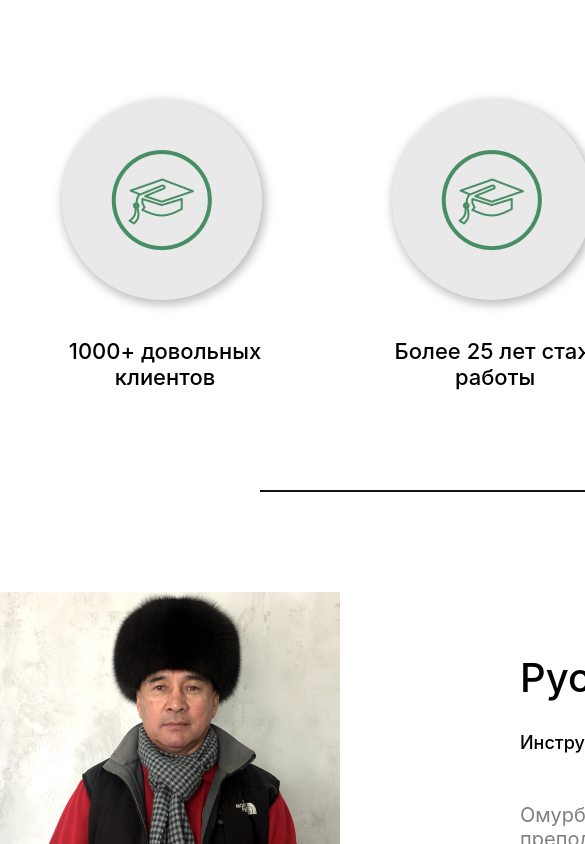
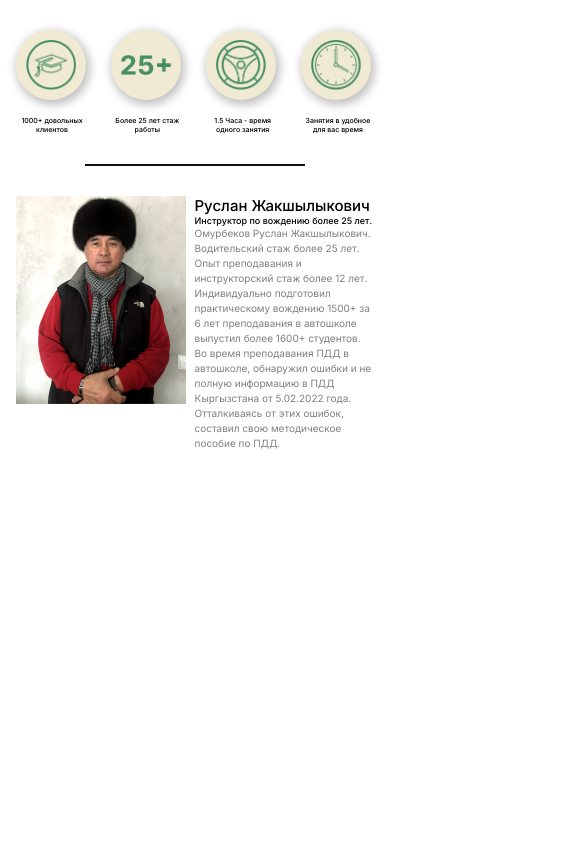
Before and after one commit to Azi-jsProger/Team-C_projects, a React (Create React App) app: page / in a window 390 px wide. Shown: the top 844 px of the page, 585 px wide, since content can reach past the window. Built offline with nearby package versions, Linux system fonts and the light colour scheme; no server answers.

Commit message:
adaptive

```diff
--- a/package.json
+++ b/package.json
@@ -7,6 +7,7 @@
     "@testing-library/react": "^13.4.0",
     "@testing-library/user-event": "^13.5.0",
     "axios": "^1.7.2",
+    "framer-motion": "^11.2.10",
     "react": "^18.3.1",
     "react-dom": "^18.3.1",
     "react-scripts": "5.0.1",
--- a/src/Sections/Second-Section/SecondSEC.jsx
+++ b/src/Sections/Second-Section/SecondSEC.jsx
@@ -3,11 +3,13 @@ import Card from "../../components/Card/Card";
 import {ADVANTAGES_DATA} from "../../constants/adventage";
 import './style.css'
 import father from '../../assets/img/father.png'
+import {motion} from "framer-motion";
 
 const SecondSec = () => {
     return (
         <div className='second-sec'>
             <div className="container">
+
                 <div className='flex'>
                     {ADVANTAGES_DATA.map((item, idx) => {
                         return (
@@ -20,15 +22,24 @@ const SecondSec = () => {
                         )
                     })}
                 </div>
-                <hr/>
+
+                <motion.hr
+                    initial={{ x: -300}}
+                    animate={{ x:0}}
+                    transition={{ duration: 0.5 }}
+                />
+
                 <div className="info">
-
-                    <img className='father' src={father} alt=""/>
-
+                    <motion.img
+                        initial={{ opacity: 0, scale: 0.5 }}
+                        animate={{ opacity: 1, scale: 1 }}
+                        transition={{ duration: 0.5 }}
+                        className='father'
+                        src={father}
+                    />
                     <div className="text">
 
                         <h1 className='name'>Руслан Жакшылыкович</h1>
-
                         <h4 className='detail'>Инструктор по вождению более 25 лет.</h4>
 
                         <p className='description'>
--- a/src/Sections/Second-Section/style.css
+++ b/src/Sections/Second-Section/style.css
@@ -15,18 +15,18 @@ hr {
 
 .name {
     font-size: 40px;
-    margin-bottom: 30px;
 }
 
 .detail {
     font-size: 18px;
-    margin-bottom: 50px;
+    margin: 30px 0 50px 0;
 }
 
 .description {
     font-size: 20px;
     font-weight: 400;
     color: #00000080;
+    line-height: 30px;
 }
 
 .father {
@@ -47,3 +47,53 @@ hr {
     flex-direction: column;
     justify-content: center;
 }
+
+@media screen and (max-width: 391px){
+    .container {
+        max-width: 359px;
+        margin: 0 auto;
+    }
+
+    .flex {
+        display: flex;
+        justify-content: space-between;
+    }
+
+    hr {
+        width: 220px;
+        margin: 30px auto;
+    }
+
+    .father {
+        width: 170px;
+        height: 208px;
+    }
+
+    .info {
+        display: flex;
+        align-items: start;
+    }
+
+    .text {
+        width: 180px;
+        height: 255px;
+    }
+
+    .second-sec {
+        margin: 30px 0 ;
+    }
+
+    .name {
+        font-size: 15px;
+    }
+
+    .detail {
+        font-size: 9px;
+        margin: 0;
+    }
+
+    .description {
+        font-size: 10px;
+        line-height: 15px;
+    }
+}
--- a/src/components/Card/Card.jsx
+++ b/src/components/Card/Card.jsx
@@ -1,5 +1,6 @@
 import React from 'react';
 import './style.css'
+import {motion} from "framer-motion";
 
 const Card = (props) => {
 
@@ -10,9 +11,14 @@ const Card = (props) => {
 
     return (
         <div className='card'>
-            <div className="circle">
+            <motion.div
+                initial={{ opacity: 0, scale: 0.5 }}
+                animate={{ opacity: 1, scale: 1 }}
+                transition={{ duration: 0.5 }}
+                className="circle"
+            >
                 <img src={img} alt=""/>
-            </div>
+            </motion.div>
 
             <h3 className='title'>{title}</h3>
         </div>
--- a/src/components/Card/style.css
+++ b/src/components/Card/style.css
@@ -21,3 +21,31 @@
 .title {
     font-size: 22px;
 }
+
+@media screen and (max-width: 391px){
+    .container {
+        max-width: 391px;
+    }
+
+    .card {
+        width: 73px;
+        height: 104px;
+    }
+
+    .circle {
+        width: 70px;
+        height: 70px;
+        border-radius: 50%;
+        background-color: #F0EAD2;
+    }
+
+    .card img {
+        width: 50px;
+        height: auto ;
+    }
+
+    .title {
+        font-size: 7px;
+    }
+
+}
--- a/src/constants/adventage.js
+++ b/src/constants/adventage.js
@@ -1,5 +1,5 @@
 import study from '../assets/img/icon_study.png'
-import experience from '../assets/img/icon_study.png'
+import experience from '../assets/img/25+.png'
 import wheel from '../assets/img/icon_wheel.png'
 import time from '../assets/img/icon_time.png'
 
--- a/src/index.css
+++ b/src/index.css
@@ -1,3 +1,5 @@
+@import url('https://fonts.googleapis.com/css2?family=Inter:wght@100..900&display=swap');
+
 body {
   margin: 0;
   font-family: -apple-system, BlinkMacSystemFont, 'Segoe UI', 'Roboto', 'Oxygen',
@@ -17,7 +19,7 @@ code {
   padding: 0;
   box-sizing: border-box;
   font-weight: 500;
-  font-family: Inter;
+  font-family: 'Inter';
 }
 
 .container {
```
Also changed, not shown: 1 other file (tests, documents, lock files or other folders).
